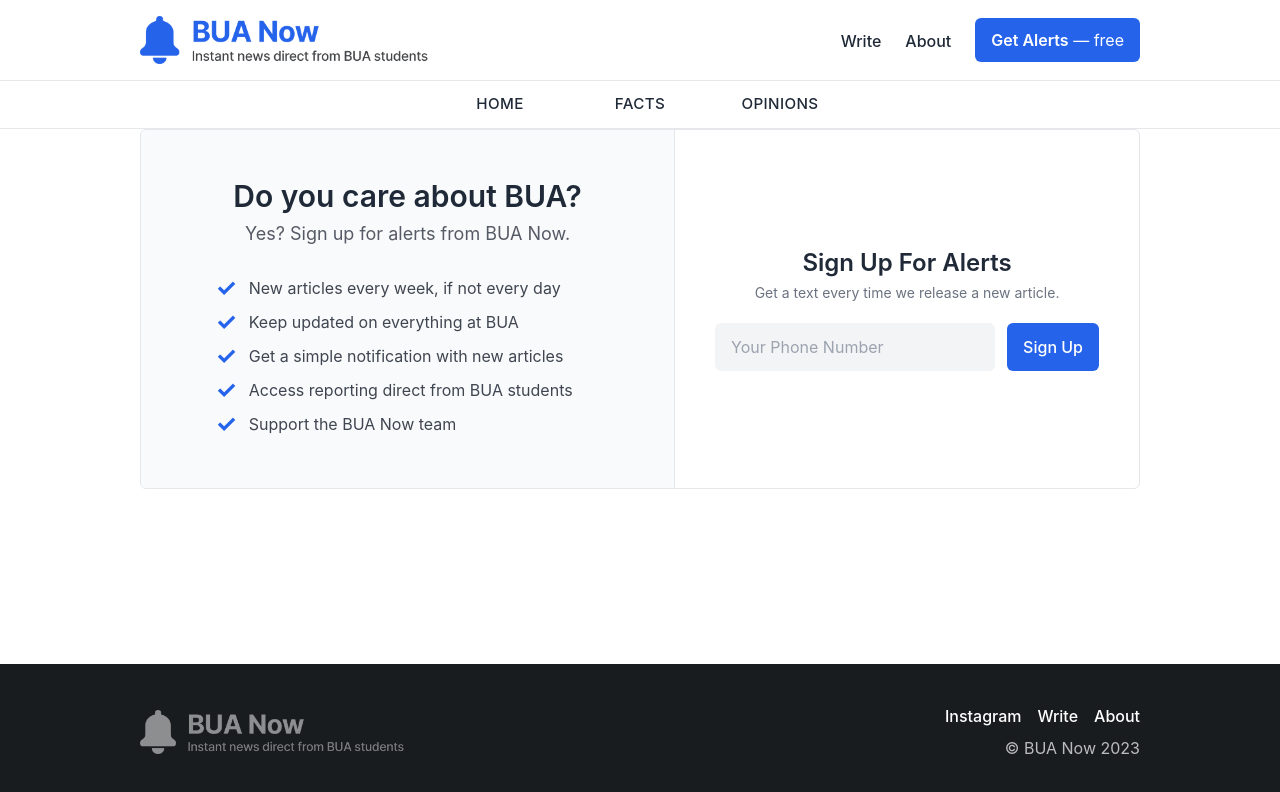
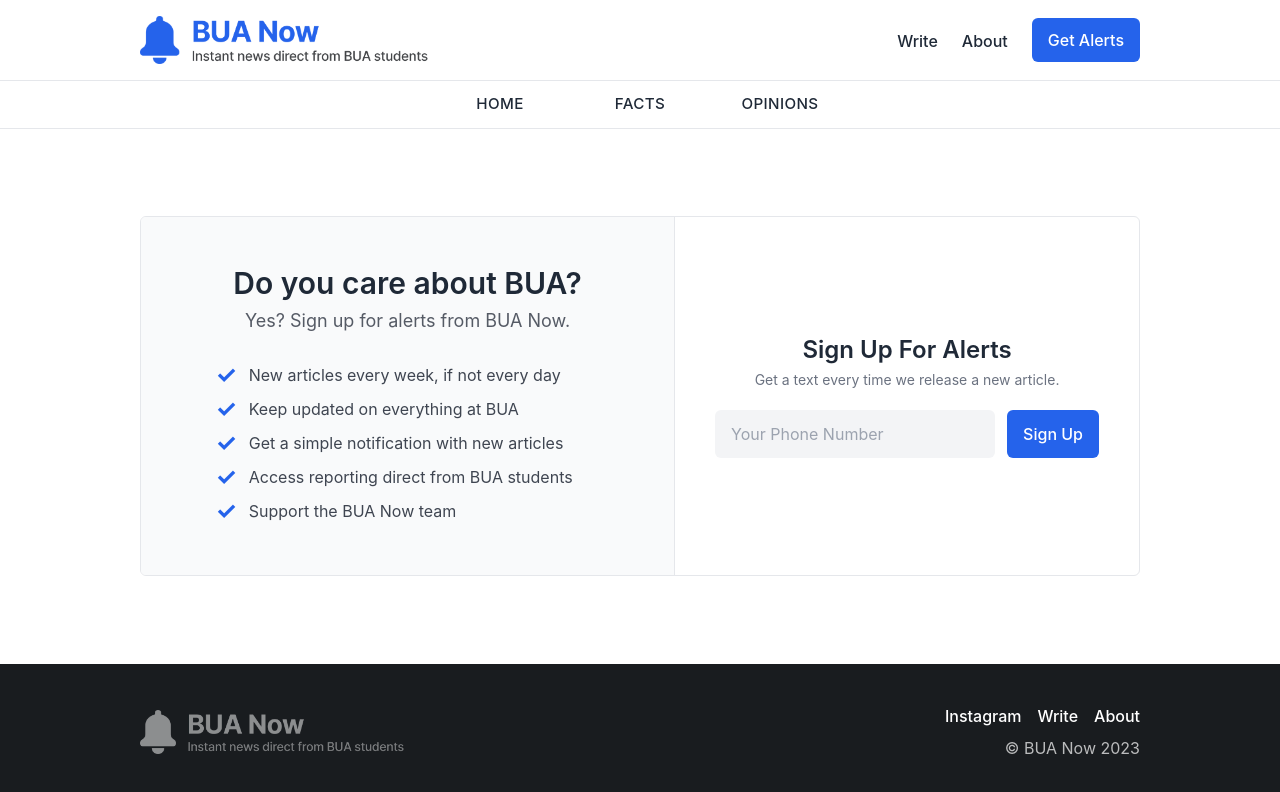
Before and after one commit to gaberomualdo/bua-now, a Next.js app: page /alerts in a window 1280 px wide. Shown: the top 792 px of the page. Built offline with nearby package versions, Linux system fonts and the light colour scheme; a web font is replaced by a local one.

Commit message:
feat: updates

```diff
--- a/src/components/Container.tsx
+++ b/src/components/Container.tsx
@@ -92,9 +92,9 @@ export default function Container({ children }: PropsWithChildren) {
                   {/* eslint-disable-next-line @next/next/no-html-link-for-pages */}
                   <a
                     href="/alerts"
-                    className="px-4 py-2.5 rounded-md text-base text-white bg-blue-600 hover:bg-blue-500 active:bg-blue-700 transition-all"
+                    className="px-4 py-2.5 rounded-md text-base font-medium text-white bg-blue-600 hover:bg-blue-500 active:bg-blue-700 transition-all"
                   >
-                    <span className="font-semibold">Get Alerts</span> — free
+                    Get Alerts
                   </a>
                 </div>
               </div>
--- a/src/components/Responsive.tsx
+++ b/src/components/Responsive.tsx
@@ -2,7 +2,7 @@ import { PropsWithChildren } from "react";
 
 export default function ResponsiveContainer({ children }: PropsWithChildren) {
   return (
-    <div className="flex flex-col flex-1 h-full grow w-full mx-auto max-w-5xl px-3">
+    <div className="flex flex-col justify-center flex-1 h-full grow w-full mx-auto max-w-5xl px-3">
       {children}
     </div>
   );
```
